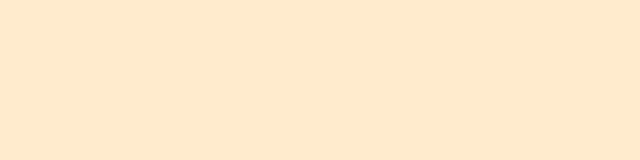
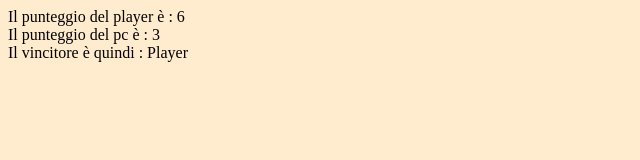
Before and after one commit to ALANOMAM/js-mail-dadi, a plain HTML site: page DICE/index.html in a window 1280 px wide. Shown: the whole page, without its empty margins (0-640 px from the left). Drawn offline with Linux system fonts and the light colour scheme.

Commit message:
parte logica fatta, con esposizione degli output nel DOM. senza stile

```diff
--- a/DICE/index.html
+++ b/DICE/index.html
@@ -7,6 +7,24 @@
     <link rel="stylesheet" href="style.css">
 </head>
 <body>
+    <div>
+
+    <div>
+        <span>Il punteggio del player è : </span>
+        <span id="player"></span>
+    </div>
+
+    <div>
+        <span>Il punteggio del pc è : </span>
+        <span id="computer"></span>
+    </div>
+
+    <div>
+        <span>Il vincitore è quindi : </span>
+        <span id="result"></span>
+    </div>
+
+    </div>
 
   <script src="index.js"></script>
 </body>
--- a/DICE/index.js
+++ b/DICE/index.js
@@ -4,15 +4,23 @@ Generare un numero random da 1 a 6, sia per il giocatore sia per il computer.
 Stabilire il vincitore, in base a chi fa il punteggio più alto.
 */
 
+/* dove genero i numeri random */
 let playerRandom = Math.floor( Math.random()*7)
-console.log("player",playerRandom)
 let computerRandom = Math.floor( Math.random()*7)
-console.log("pc",computerRandom)
+
+/*collego html e js per gli output sul dom dei risultati del player e del pc */
+let playerOutput = document.querySelector("#player")
+let computerOutput = document.querySelector("#computer")
+let winner = document.querySelector("#result")
+
+/*associo l'output ramdom del pc del player e lo espongo in dom*/
+playerOutput.innerHTML = playerRandom
+computerOutput.innerHTML = computerRandom
 
 if(playerRandom > computerRandom){
-    console.log("il player ha vinto")
+     winner.innerHTML="Player"
 }else if(playerRandom < computerRandom){
-    console.log("il computer ha vinto")
+    winner.innerHTML="Computer"
 }else{
-    console.log("Il pc e il player hanno pareggiato")
+    winner.innerHTML="Entrambi"
 }
```
